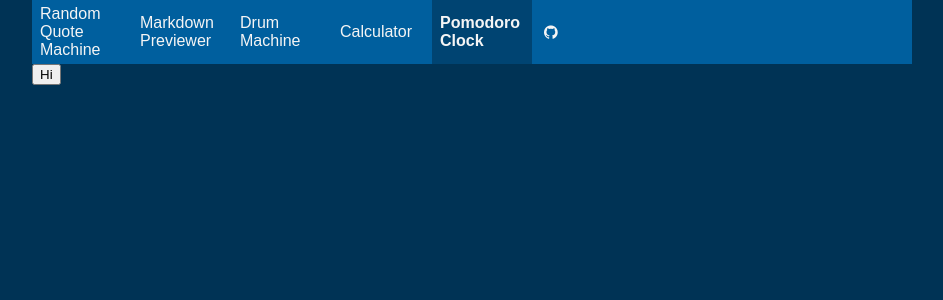
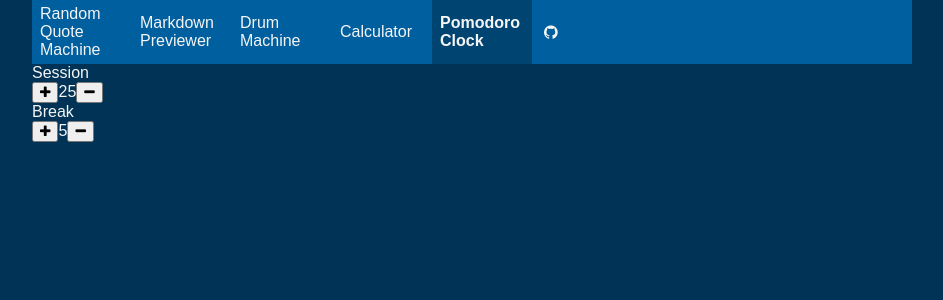
Before and after one commit to jbockerstette/react-freecodecamp-projects, a React (Create React App) app: page /pomodoro-clock in a window 1280 px wide. Shown: the top 300 px of the page, without its empty margins (168-1111 px from the left). Built offline with nearby package versions, Linux system fonts and the light colour scheme; the HTML template or start-up script is replaced by a standard one.

Commit message:
Up down session and break buttons are working.

```diff
--- a/src/pomodoro-clock/PomodoroClock.js
+++ b/src/pomodoro-clock/PomodoroClock.js
@@ -1,30 +1,74 @@
 import React from 'react';
 import './PomodoroClock.css';
+
+const Button = ({ btnId, ...rest }) => <button id={btnId} {...rest} />;
+
+const PlusButton = props => (
+  <Button {...props}>
+    <i className="fa fa-plus" />
+  </Button>
+);
+const MinusButton = props => (
+  <Button {...props}>
+    <i className="fa fa-minus" />
+  </Button>
+);
+
+const UpDownControl = ({
+  onClickUp,
+  onClickDown,
+  valueId,
+  btnUpId,
+  btnDownId,
+  value
+}) => (
+  <div>
+    <PlusButton onClick={onClickUp} btnId={btnUpId} />
+    <span id={valueId}>{value}</span>
+    <MinusButton onClick={onClickDown} btnId={btnDownId} />
+  </div>
+);
 
 class PomodoroClock extends React.Component {
   constructor(props) {
     super(props);
-    this.state = {};
-    this.handleBreakDecrement = this.handleBreakDecrement.bind(this);
-    this.handleBreakIncrement = this.handleBreakIncrement.bind(this);
-    this.handleSessionDecrement = this.handleSessionDecrement.bind(this);
-    this.handleSessionIncrement = this.handleSessionIncrement.bind(this);
+    this.state = { sessionMinutes: 25, breakMinutes: 5 };
   }
 
-  handleBreakDecrement() {}
-
-  handleBreakIncrement() {}
-
-  handleSessionDecrement() {}
-
-  handleSessionIncrement() {}
+  handleIncDec = (inc, min, max, propertyName) => () => {
+    this.setState(({ [propertyName]: prev }) => {
+      let next = prev + inc;
+      if (next < min) {
+        next = min;
+      } else if (next > max) {
+        next = max;
+      }
+      return { [propertyName]: next };
+    });
+  };
 
   render() {
+    const { sessionMinutes, breakMinutes } = this.state;
     return (
       <div>
-        <button onClick={this.handleBreakDecrement} id="break-decrement">
-          Hi
-        </button>
+        <div>Session</div>
+        <UpDownControl
+          btnDownId="session-decrement"
+          onClickDown={this.handleIncDec(-1, 1, 60, 'sessionMinutes')}
+          btnUpId="session-increment"
+          onClickUp={this.handleIncDec(1, 1, 60, 'sessionMinutes')}
+          valueId="session-length"
+          value={sessionMinutes}
+        />
+        <div>Break</div>
+        <UpDownControl
+          btnDownId="break-decrement"
+          onClickDown={this.handleIncDec(-1, 1, 60, 'breakMinutes')}
+          btnUpId="break-increment"
+          onClickUp={this.handleIncDec(1, 1, 60, 'breakMinutes')}
+          valueId="break-length"
+          value={breakMinutes}
+        />
       </div>
     );
   }
```
Also changed, not shown: package.json (+8 -7 lines), 1 other file (tests, documents, lock files or other folders).
